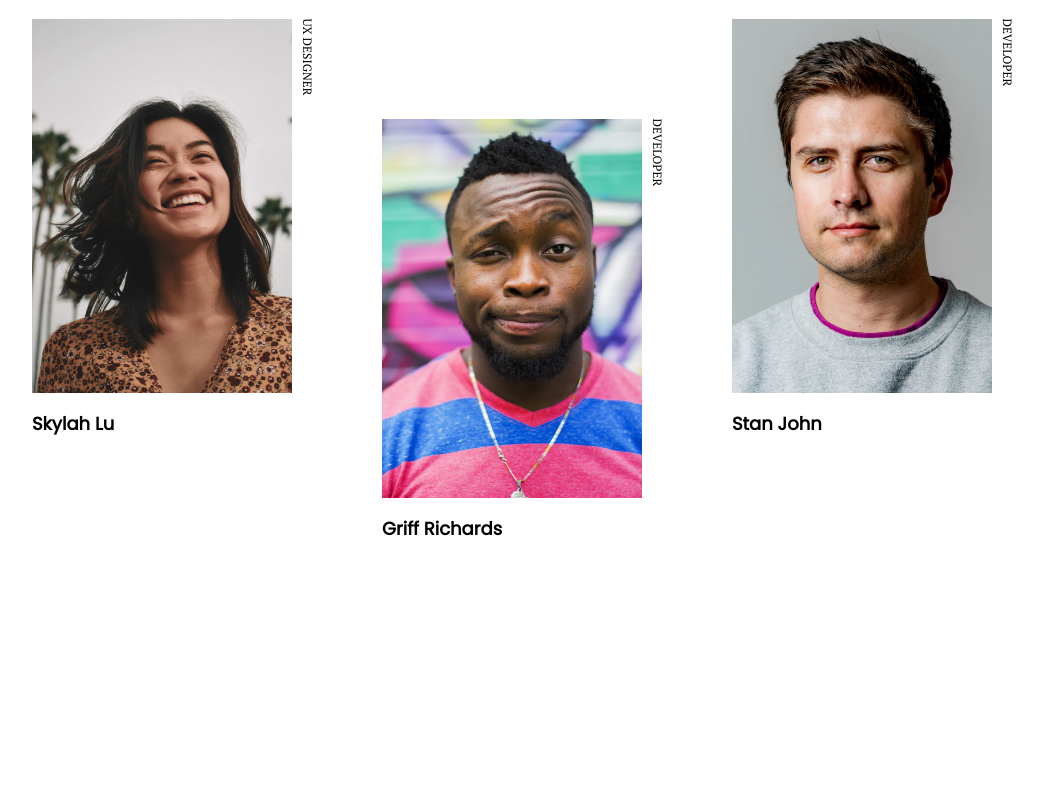
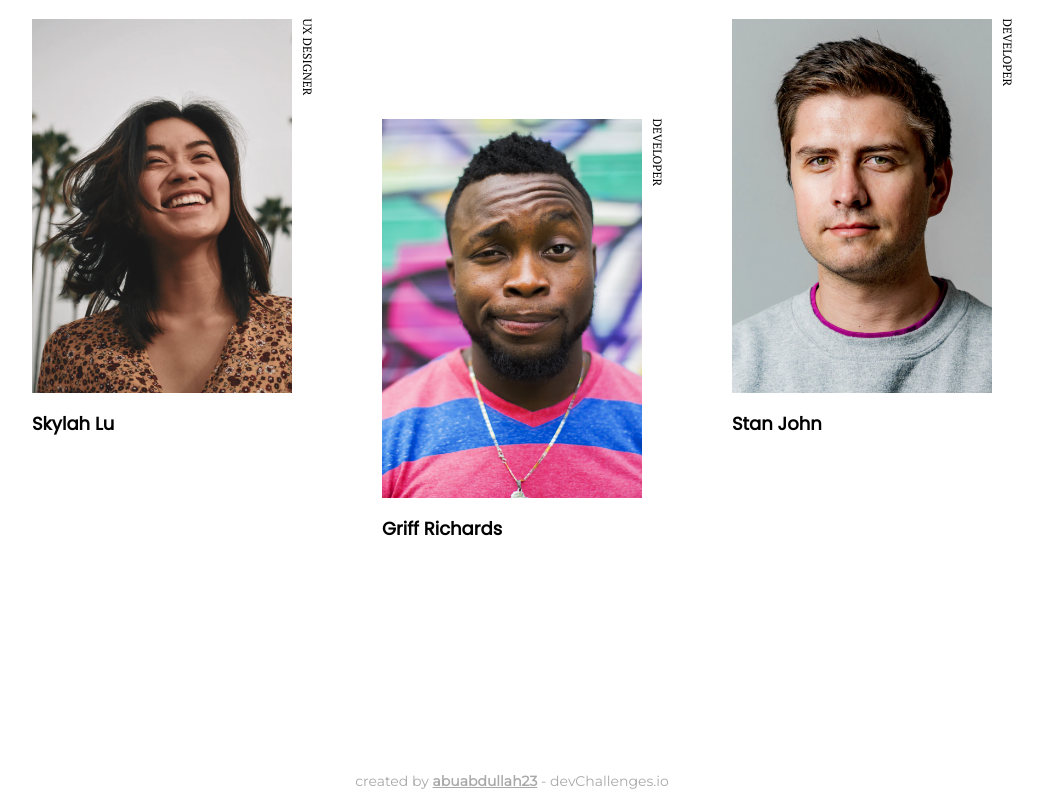
Before and after one commit to abuabdullah23/dev-challenge-02-my-team-page, a plain HTML site: page index.html in a window 1280 px wide. Shown: the part 866-1666 px from the top of the page, without its empty margins (128-1171 px from the left). Before the commit the page ends 1428 px from the top, so only its background shows below. Drawn offline with Linux system fonts and the light colour scheme.

Commit message:
Footer Section added

```diff
--- a/index.html
+++ b/index.html
@@ -65,6 +65,13 @@
             </div>
             </div>
         </section>
+
+        <!-- Footer Section -->
+        <footer>
+            <p>created by <b style="
+        font-weight: 700;
+            text-decoration-line: underline;">abuabdullah23</b> - devChallenges.io</p>
+        </footer>
     </main>
 
 
--- a/style/style.css
+++ b/style/style.css
@@ -1,4 +1,4 @@
-@import url('https://fonts.googleapis.com/css2?family=PT+Serif&family=Poppins&display=swap');
+@import url('https://fonts.googleapis.com/css2?family=Montserrat&family=PT+Serif&family=Poppins&display=swap');
 
 * {
     margin: 0;
@@ -113,6 +113,18 @@ body {
     margin-top: 100px;
 }
 
+/* footer section */
+footer {
+    font-family: 'Montserrat', sans-serif;
+    text-align: center;
+    margin-top: 200px;
+    padding: 10px 5px;
+    color: #A9A9A9;
+    font-size: 14px;
+    font-style: normal;
+    font-weight: 500;
+    line-height: normal;
+}
 
 
 
@@ -143,7 +155,7 @@ body {
         width: 100%;
     }
 
-    /* Team section */
+    /* Team section for small */
     .team-container {
         margin-top: 50px;
         gap: 20px;
@@ -183,4 +195,10 @@ body {
         margin-top: 50px;
     }
 
+    /* Footer section for small */
+    footer {
+        margin: 0 auto;
+        margin-top: 100px;
+    }
+
 }
```
